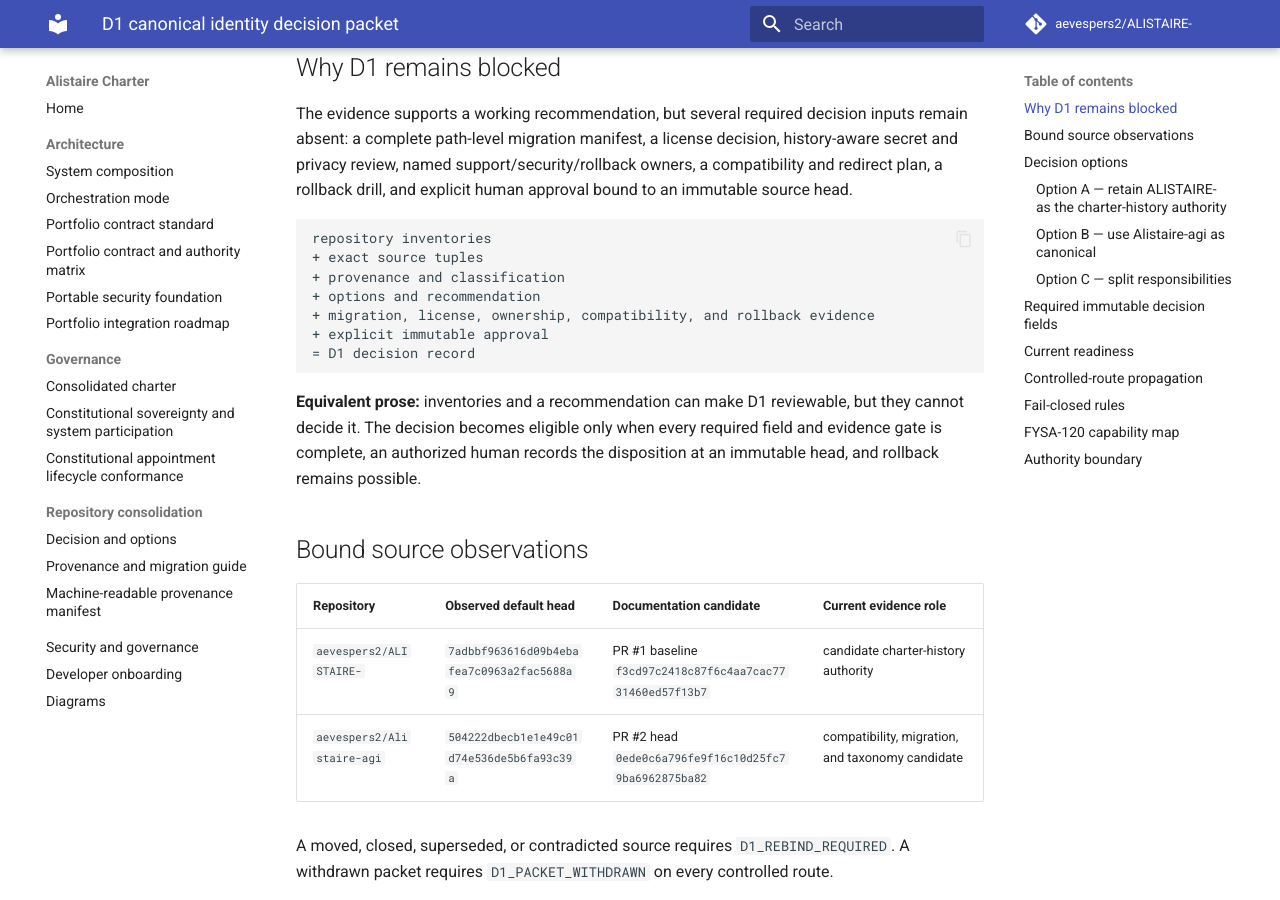
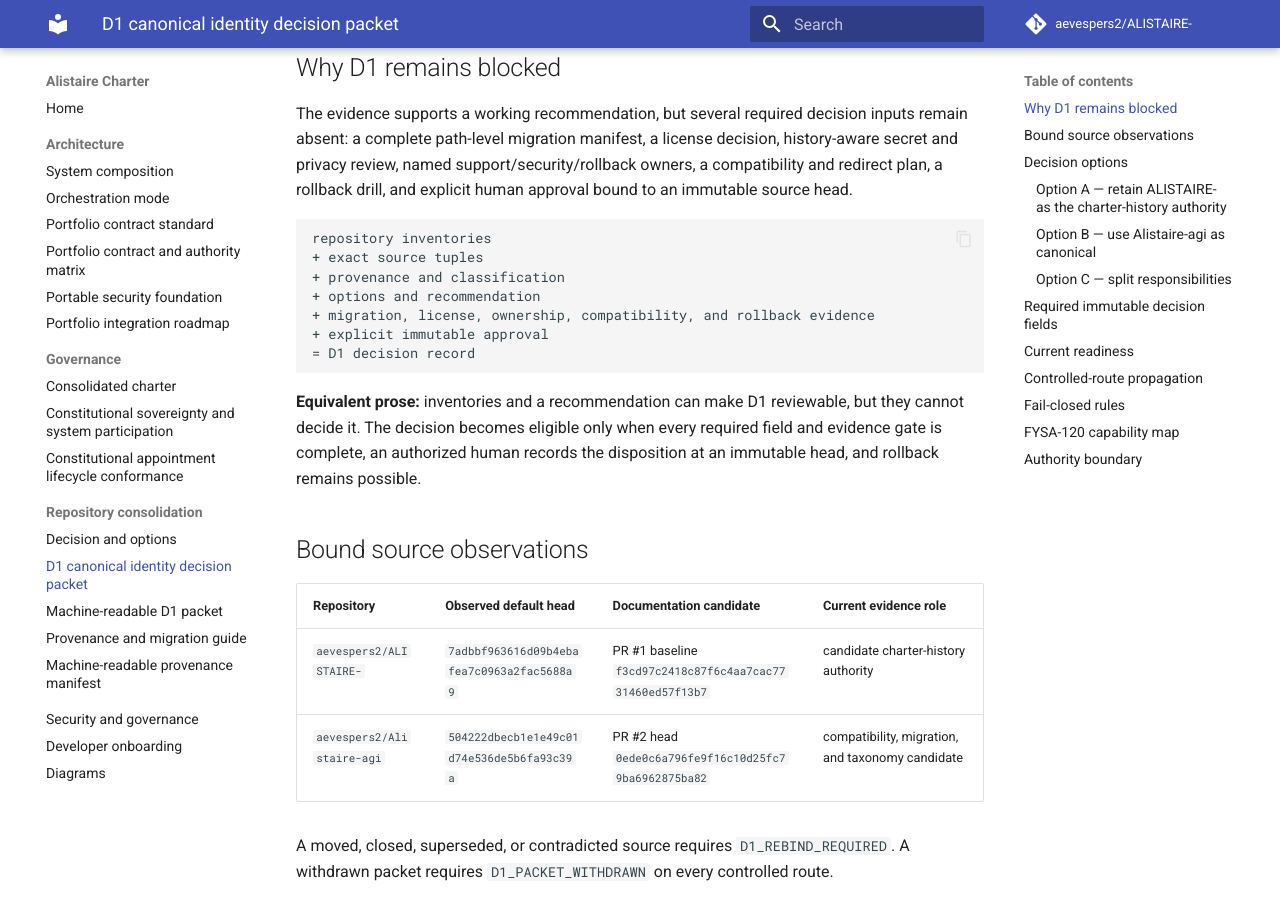
Before and after one commit to aevespers2/ALISTAIRE-, an MkDocs documentation site: the page built from docs/d1-canonical-identity-decision-packet.md, in a window 1280 px wide and 900 px high, scrolled down 330 px. Built offline with MkDocs 1.6.1 and Material for MkDocs 9.7.7, drawn with Linux system fonts in a browser that asks for light colours; comment, search, counter and statistics services are not loaded.

Commit message:
docs: add D1 decision packet to Pages navigation

```diff
--- a/mkdocs.yml
+++ b/mkdocs.yml
@@ -25,6 +25,8 @@ nav:
       - Constitutional appointment lifecycle conformance: constitutional-appointment-lifecycle-conformance.md
   - Repository consolidation:
       - Decision and options: repository-consolidation.md
+      - D1 canonical identity decision packet: d1-canonical-identity-decision-packet.md
+      - Machine-readable D1 packet: d1-canonical-identity-decision-packet-v1.json
       - Provenance and migration guide: repository-provenance-and-migration.md
       - Machine-readable provenance manifest: repository-provenance-manifest-v1.json
   - Security and governance: security-and-governance.md
```
